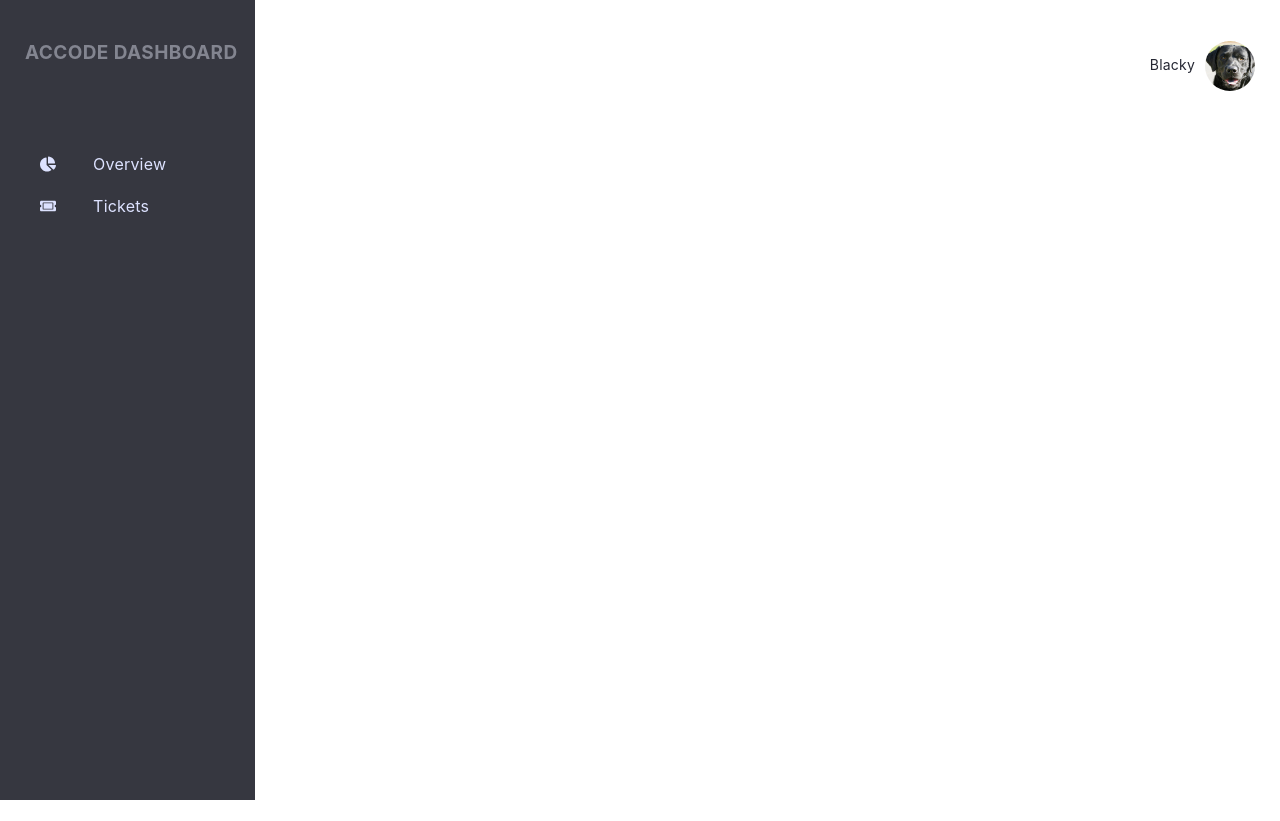
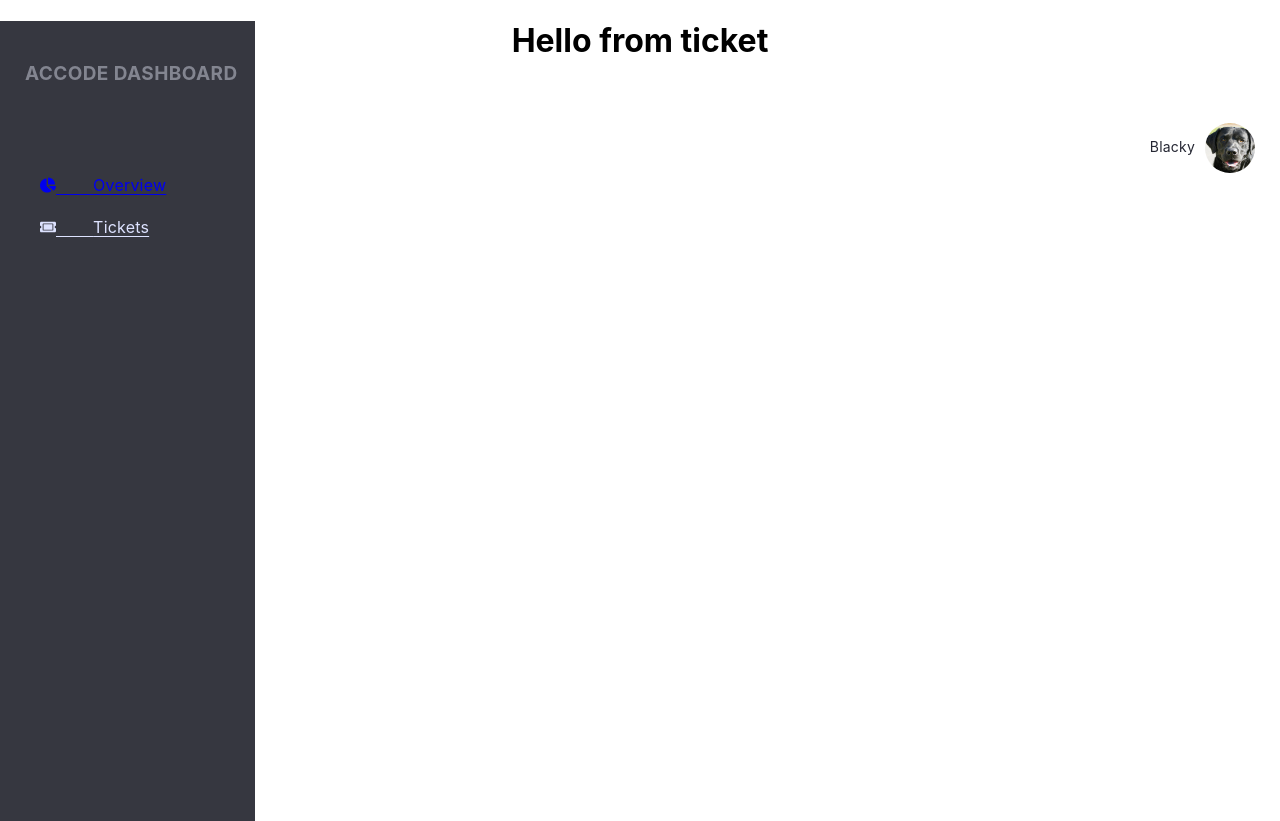
Before and after one commit to accodein/react-dashboard, a React (Create React App) app: page /tickets in a window 1280 px wide. Before the commit the page ends 800 px from the top, so only its background shows below. Built offline with nearby package versions, Linux system fonts and the light colour scheme.

Commit message:
initiating routes

```diff
--- a/package.json
+++ b/package.json
@@ -9,6 +9,7 @@
     "react": "^17.0.2",
     "react-dom": "^17.0.2",
     "react-icons": "^4.2.0",
+    "react-router-dom": "^5.2.0",
     "react-scripts": "4.0.3",
     "sass": "^1.32.8",
     "web-vitals": "^1.0.1"
--- /dev/null
+++ b/src/contents/overview.js
@@ -0,0 +1,11 @@
+import React from "react";
+
+const overview = () => {
+  return (
+    <div>
+      <h1>Hello</h1>
+    </div>
+  );
+};
+
+export default overview;
--- a/src/contents/sidebar.js
+++ b/src/contents/sidebar.js
@@ -1,7 +1,11 @@
 import React, { Component } from "react";
+import { Route, Switch, NavLink } from "react-router-dom";
+
 import classes from "./styles/sidebar.module.scss";
 import Dog from "../assets/labrador.jpg";
 import { FaChartPie, FaTicketAlt } from "react-icons/fa";
+import Overview from "./overview";
+import Tickets from "./tickets";
 
 class Sidebar extends Component {
   render() {
@@ -12,17 +16,33 @@ class Sidebar extends Component {
           <div>
             <ul className={classes.Menu}>
               <li>
-                <FaChartPie />
-                &emsp; &emsp;<span>Overview</span>
+                <NavLink
+                  to="/overview"
+                  exact
+                  activeClassName={classes.MenuActive}
+                >
+                  <FaChartPie />
+                  &emsp; &emsp;<span>Overview</span>
+                </NavLink>
               </li>
               <li>
-                <FaTicketAlt />
-                &emsp; &emsp;<span>Tickets</span>
+                <NavLink
+                  to="/tickets"
+                  exact
+                  activeClassName={classes.MenuActive}
+                >
+                  <FaTicketAlt />
+                  &emsp; &emsp;<span>Tickets</span>
+                </NavLink>
               </li>
             </ul>
           </div>
         </div>
 
+        <Switch>
+          <Route path="/overview" component={Overview} />
+          <Route path="/tickets" component={Tickets} />
+        </Switch>
         <div className={classes.User}>
           <p>Blacky</p>
           <img src={Dog} alt="User" />
--- a/src/contents/styles/sidebar.module.scss
+++ b/src/contents/styles/sidebar.module.scss
@@ -9,6 +9,7 @@
     left: 0;
     width: 255px;
     height: 100%;
+    color: #A4A6B3;
     background: #363740;
 }
 
@@ -24,7 +25,6 @@
     line-height: 24px;
     letter-spacing: 0.4px;
     font-weight: bold;
-    color: #A4A6B3;
     opacity: 0.7;
 }
 
@@ -37,7 +37,6 @@
     line-height: 40px;
     letter-spacing: 0.2px;
     font-size: 16px;
-    color: #DDE2FF;
 
     li{
         list-style: none;
@@ -46,6 +45,10 @@
             vertical-align:5%
         }
     }
+}
+
+.MenuActive {
+    color: #DDE2FF;
 }
 
 .User {
--- /dev/null
+++ b/src/contents/tickets.js
@@ -0,0 +1,11 @@
+import React from "react";
+
+const tickets = () => {
+  return (
+    <div>
+      <h1>Hello from ticket</h1>
+    </div>
+  );
+};
+
+export default tickets;
--- a/src/index.js
+++ b/src/index.js
@@ -1,14 +1,18 @@
-import React from 'react';
-import ReactDOM from 'react-dom';
-import './index.css';
-import App from './App';
-import reportWebVitals from './reportWebVitals';
+import React from "react";
+import ReactDOM from "react-dom";
+import { BrowserRouter } from "react-router-dom";
+
+import "./index.css";
+import App from "./App";
+import reportWebVitals from "./reportWebVitals";
 
 ReactDOM.render(
   <React.StrictMode>
-    <App />
+    <BrowserRouter>
+      <App />
+    </BrowserRouter>
   </React.StrictMode>,
-  document.getElementById('root')
+  document.getElementById("root")
 );
 
 // If you want to start measuring performance in your app, pass a function
```
Also changed, not shown: 1 other file (tests, documents, lock files or other folders).
